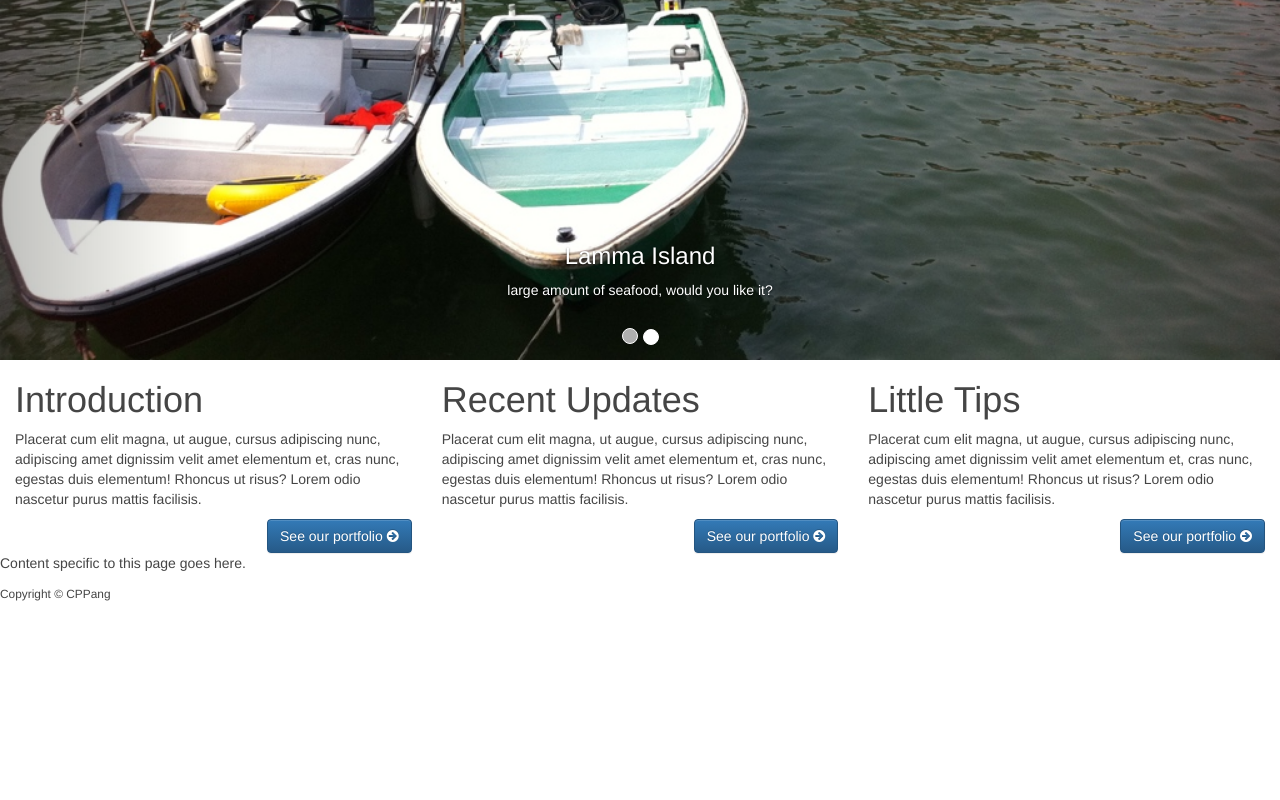
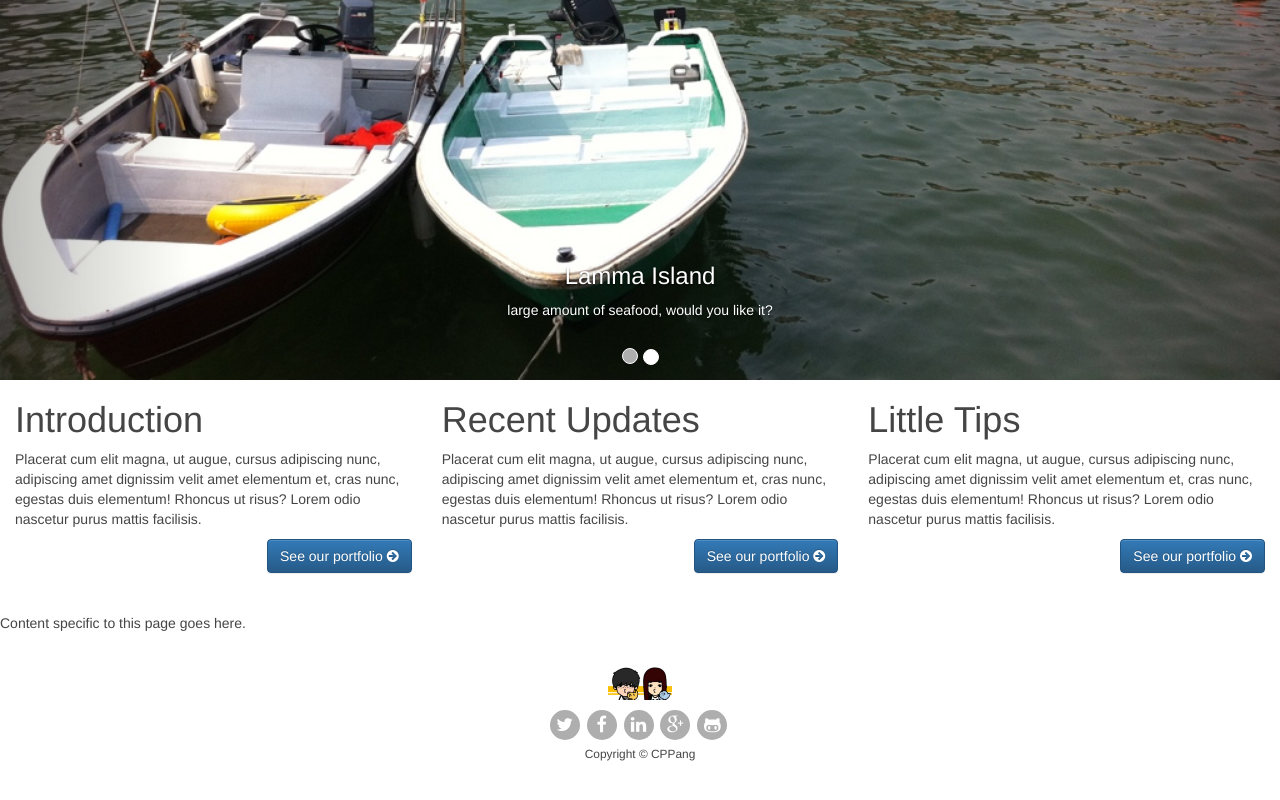
Before and after one commit to lihuajing/cppang, a plain HTML site: page index.html in a window 1280 px wide. Shown: the part 798-1598 px from the top of the page. Before the commit the page ends 1411 px from the top, so only its background shows below. Drawn offline with nearby package versions, Linux system fonts and the light colour scheme; files that its build step writes are made by us from their sources.

Commit message:
add bootstrap less

```diff
--- a/index.html
+++ b/index.html
@@ -62,7 +62,7 @@
 <main role="main">
     <h1>Main Heading</h1>
 
-    <div class="container-fluid">
+    <div class="container-fluid page-content">
         <div class="row">
             <!--<div class="col-sm-2"></div>-->
             <div id="homepage-carousel" class="carousel slide col-sm-12" data-ride="carousel">
@@ -157,6 +157,14 @@
     <p>Content specific to this page goes here.</p>
 </main>
 <footer role="contentinfo">
+    <p><img src="img/logo.jpg" alt="cppang" width="64"/></p>
+    <ul class="social">
+        <li><a href="#" title="Twitter Profile"><span class="icon fa fa-twitter"></span></a></li>
+        <li><a href="#" title="Facebook Page"><span class="icon fa fa-facebook"></span></a></li>
+        <li><a href="#" title="LinkedIn Profile"><span class="icon fa fa-linkedin"></span></a></li>
+        <li><a href="#" title="Google+ Profile"><span class="icon fa fa-google-plus"></span></a></li>
+        <li><a href="#" title="Github Profile"><span class="icon fa fa-github-alt"></span></a></li>
+    </ul>
     <p>
         <small>Copyright &copy; CPPang</small>
     </p>
--- /dev/null
+++ b/less/_footer.less
@@ -0,0 +1,29 @@
+ul.social {
+  margin: 0;
+  padding: 0;
+  width: 100%;
+  text-align: center;
+  > li {
+    display: inline-block;
+    > a {
+      display: inline-block;
+      font-size: 18px;
+      line-height: 30px;
+      .square(30px); // see bootstrap/mixins.less
+      border-radius: 36px;
+      background-color: @gray-light;
+      color: #fff;
+      margin: 0 3px 3px 0;
+      &:hover {
+        text-decoration: none;
+        background-color: @link-hover-color;
+      }
+    }
+  }
+}
+
+footer[role="contentinfo"]{
+  padding-top: 24px;
+  padding-bottom: 36px;
+  text-align: center;
+}
--- a/less/_main.less
+++ b/less/_main.less
@@ -58,3 +58,7 @@
 // Utility classes
 @import "bootstrap/utilities.less";
 @import "bootstrap/responsive-utilities.less";
+
+// Other custom files
+@import "_page-contents.less";
+@import "_footer.less";
--- a/less/_page-contents.less
+++ b/less/_page-contents.less
@@ -0,0 +1,14 @@
+//
+// Page Contents
+// ---------------------
+
+.page-content {
+  padding-top: 20px;
+  padding-bottom: 40px;
+  @media (max-width: @screen-xs-max) {
+    [class*="col-"] {
+      clear: both;
+      padding-bottom: 40px;
+    }
+  }
+}
```
Also changed, not shown: css/main.css.
